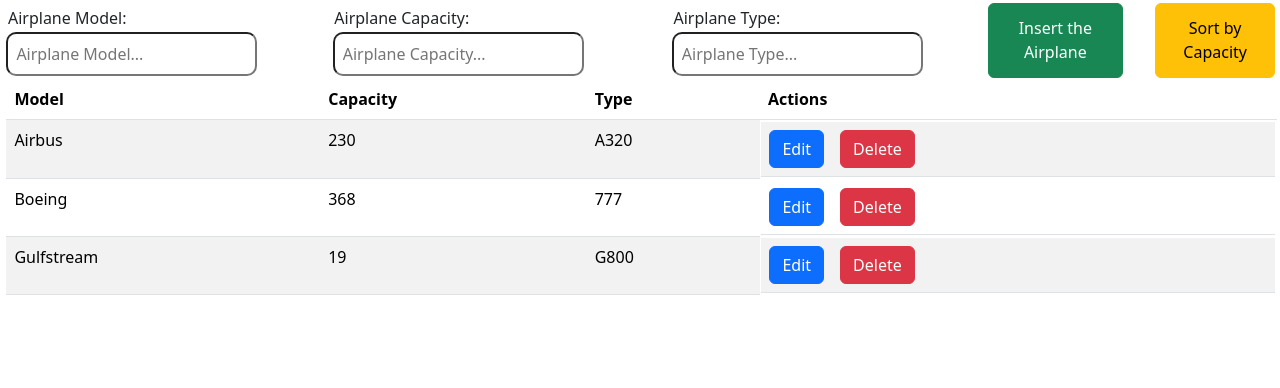
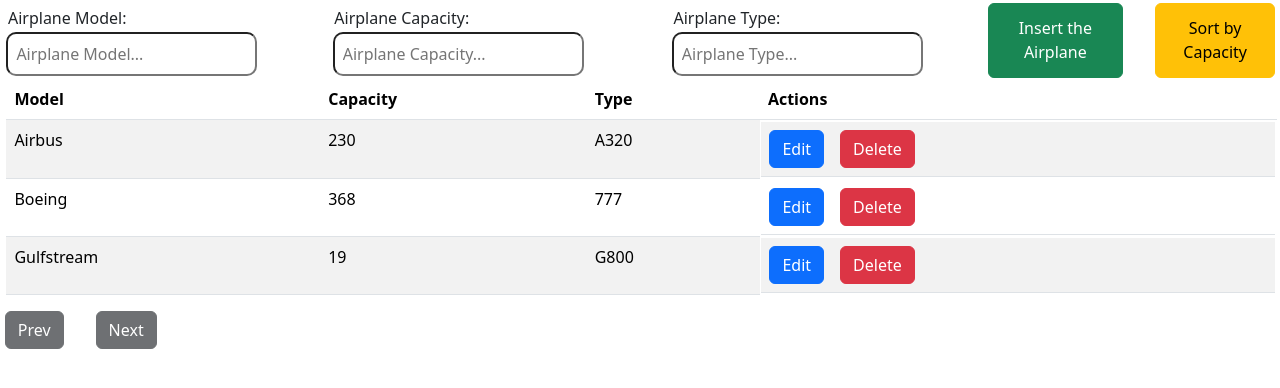
Before and after one commit to tripondavid/MPP24, a React (Create React App) app: page / in a window 1280 px wide. Shown: the top 388 px of the page. Built offline with nearby package versions, Linux system fonts and the light colour scheme.

Commit message:
Implemented Airplane List pagination.

```diff
--- a/src/App.css
+++ b/src/App.css
@@ -15,3 +15,8 @@
 .input-button {
   border-radius: 10px;
 }
+
+.pagination-div {
+  display: flex;
+  gap: 2rem;
+}
--- a/src/App.tsx
+++ b/src/App.tsx
@@ -14,6 +14,12 @@
   const [capacity, setCapacity] = useState(0);
   const [type, setType] = useState("");
   const inputs = document.querySelectorAll("input");
+  const [startIndex, setStartIndex] = useState(0);
+  const [endIndex, setEndIndex] = useState(
+    3 < airplanes.length ? 3 : airplanes.length - 1
+  );
+  const [isPrevDisabled, setIsPrevDisabled] = useState(true);
+  const [isNextDisabled, setIsNextDisabled] = useState(false);
   let maxLength = dummyAirplanes.length;
 
   const handleChangeModel = (event: ChangeEvent<HTMLInputElement>) => {
@@ -73,9 +79,43 @@
   const handleSortPlane = () => {
     const newAirplanes = [...airplanes].sort((a, b) => b.capacity - a.capacity);
     setAirplanes(newAirplanes);
-    console.log(airplanes);
   };
 
+  const handlePrevPage = () => {
+    setStartIndex(startIndex - 3 >= 0 ? startIndex - 3 : 0);
+    setEndIndex(endIndex - 3);
+    if (startIndex == 0) {
+      setIsPrevDisabled(true);
+    }
+    if (endIndex < airplanes.length) {
+      setIsNextDisabled(false);
+    }
+  };
+
+  const handleNextPage = () => {
+    const updateStartIndex = startIndex + 3;
+    setStartIndex(updateStartIndex);
+    const updatePrevIndex =
+      endIndex < airplanes.length ? endIndex + 3 : airplanes.length - 1;
+    setEndIndex(updatePrevIndex);
+  };
+
+  const updateButtonsStatus = () => {
+    if (startIndex > 0) {
+      setIsPrevDisabled(false);
+    } else {
+      setIsPrevDisabled(true);
+    }
+    if (endIndex >= airplanes.length - 1) {
+      setIsNextDisabled(true);
+    } else {
+      setIsNextDisabled(false);
+    }
+  };
+
+  useEffect(() => {
+    updateButtonsStatus();
+  });
   return (
     <>
       <div className="input-div">
@@ -132,7 +172,28 @@
           airplanes={airplanes}
           onDeleteHandler={handleDeletePlane}
           onUpdateHandler={handleEditPlane}
+          startIndex={startIndex}
+          endIndex={endIndex}
         />
+      </div>
+
+      <div className="pagination-div">
+        <button
+          type="button"
+          className="btn btn-dark"
+          onClick={handlePrevPage}
+          disabled={isPrevDisabled}
+        >
+          Prev
+        </button>
+        <button
+          type="button"
+          className="btn btn-dark"
+          onClick={handleNextPage}
+          disabled={isNextDisabled}
+        >
+          Next
+        </button>
       </div>
     </>
   );
--- a/src/components/AirplaneList.tsx
+++ b/src/components/AirplaneList.tsx
@@ -2,6 +2,7 @@
 import Airplane from "./Airplane";
 import "./AirplaneList.css";
 import EditAirplane from "./EditAirplane";
+import { start } from "repl";
 
 interface Props {
   airplanes: Airplane[];
@@ -12,10 +13,19 @@
     capacity: number,
     type: string
   ) => void;
+  startIndex: number;
+  endIndex: number;
 }
 
-function AirplaneList({ airplanes, onDeleteHandler, onUpdateHandler }: Props) {
+function AirplaneList({
+  airplanes,
+  onDeleteHandler,
+  onUpdateHandler,
+  startIndex,
+  endIndex,
+}: Props) {
   const [updateId, setUpdateId] = useState(-1);
+  const slicedAirplanes = airplanes.slice(startIndex, endIndex + 1);
   return (
     <table className="table table-striped">
       <thead>
@@ -27,7 +37,7 @@
         </tr>
       </thead>
       <tbody>
-        {airplanes.map((airplane) =>
+        {slicedAirplanes.map((airplane) =>
           airplane.id === updateId ? (
             <EditAirplane
               updateId={updateId}
--- /dev/null
+++ b/src/index.css
@@ -0,0 +1,13 @@
+body {
+  margin: 0;
+  font-family: -apple-system, BlinkMacSystemFont, 'Segoe UI', 'Roboto', 'Oxygen',
+    'Ubuntu', 'Cantarell', 'Fira Sans', 'Droid Sans', 'Helvetica Neue',
+    sans-serif;
+  -webkit-font-smoothing: antialiased;
+  -moz-osx-font-smoothing: grayscale;
+}
+
+code {
+  font-family: source-code-pro, Menlo, Monaco, Consolas, 'Courier New',
+    monospace;
+}
```
Also changed, not shown: 1 other file (tests, documents, lock files or other folders).
